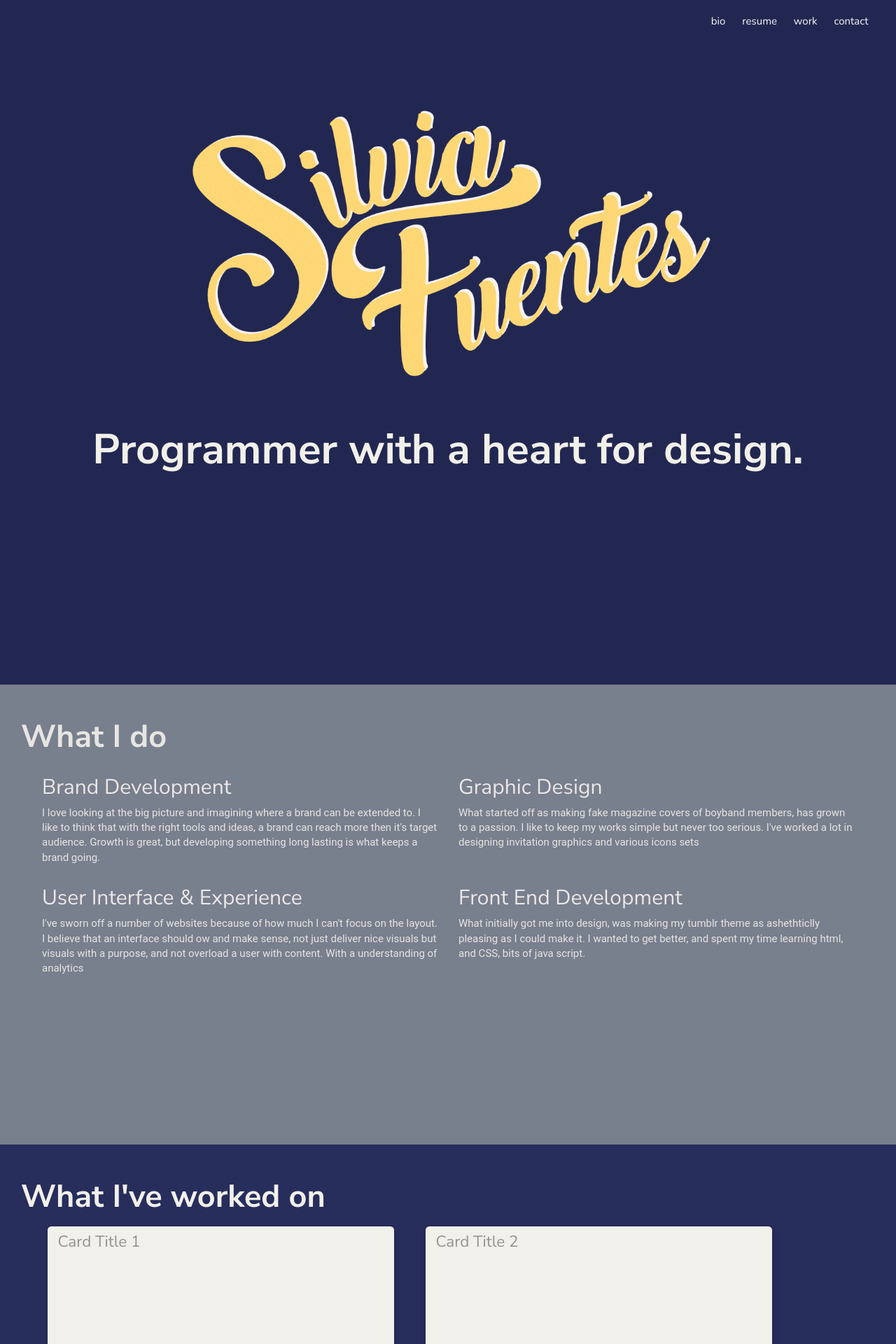
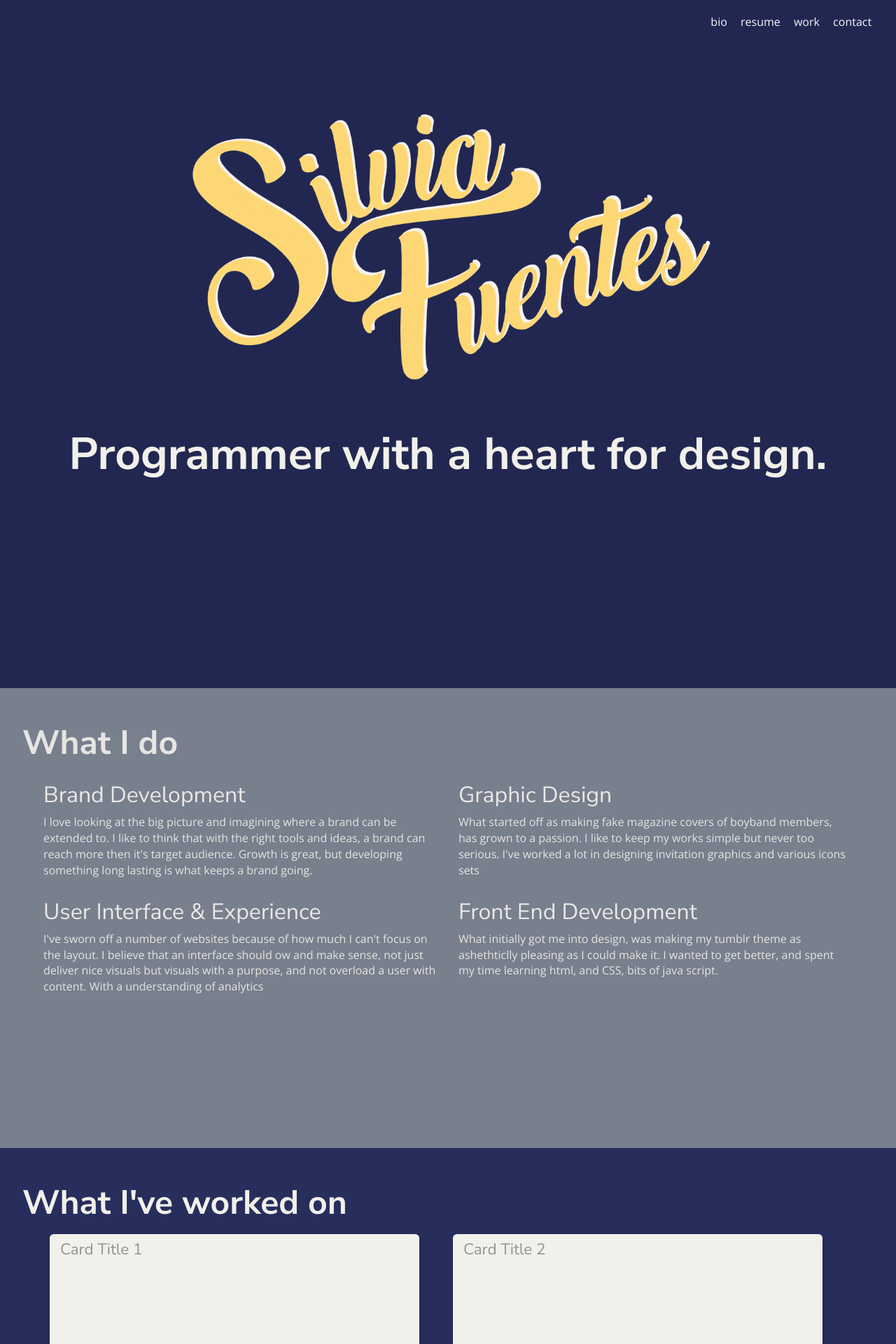
Before and after one commit to silviafuen/silviafuen.github.io, a Jekyll site: the page built from index.html, in a window 1280 px wide. Shown: the top 1920 px of the page at 70% size. Built offline with Jekyll 4.4.1, drawn with Linux system fonts in a browser that asks for light colours.

Commit message:
Font update, caption, basic container
Margin, color, alignment and padding changes to footer, nav and h4

```diff
--- a/css/main.css
+++ b/css/main.css
@@ -1,9 +1,9 @@
 body,html {
   background-color: #222751;
   color: #F1F0EA;
-  font-size: 15px;
-  font-family: 'Roboto', sans-serif;
-
+  font-size: 1em;
+  font-family: 'Open Sans', sans-serif;
+  font-weight: lighter;
 }
 * {
   margin: 0;
@@ -18,10 +18,16 @@ hr {
   margin: 0;
   padding: 0;
 }
+
 .container {
-  margin: 5rem;
-  margin-top: 0;
-  padding: .5rem;
+  width: 100%;
+
+  padding: 2rem 9rem 2rem 9rem;
+}
+
+caption {
+  font-weight: lighter;
+  font-size: .7rem;
 }
 
 body {
@@ -35,6 +41,7 @@ header {
   height: 5.2rem;
   padding: .3rem;
 }
+
 
 #logo {
   margin: -1%;
@@ -65,7 +72,7 @@ h3 {
 h4 {
     color: #939393;
     font-family: 'Nunito Sans', sans-serif;
-    font-size: 1.5em;
+    font-size: 1.4em;
 }
 
 nav {
@@ -74,14 +81,14 @@ nav {
 }
 
 
-nav ul, footer ul {
+nav ul, footer ul, {
     font-family: 'Nunito Sans', sans-serif;
     padding: 0px;
     list-style: none;
 }
 nav ul li, footer ul li {
     display: inline;
-    margin-right: 20px;
+    margin-right: .94rem;
 }
 
 /*nav ul li:hover, footer ul li:hover{
@@ -100,17 +107,17 @@ a:hover{
 }
 
 a {
-    color: #F7F7F7;
+    color: #f7f7f7;
     text-decoration: none;
 }
 
 footer {
   width: 100%;
-  height: 45%;
-  color: #F6F3F0;
+  height: 50%;
+  color: #F1F0EA;
   background-color:#222751;
   display: inline-block;
-  padding-right: 5px;
+  padding-right: 0;
   text-align: right;
   padding: .9rem;
   font-size: .7em;
```
